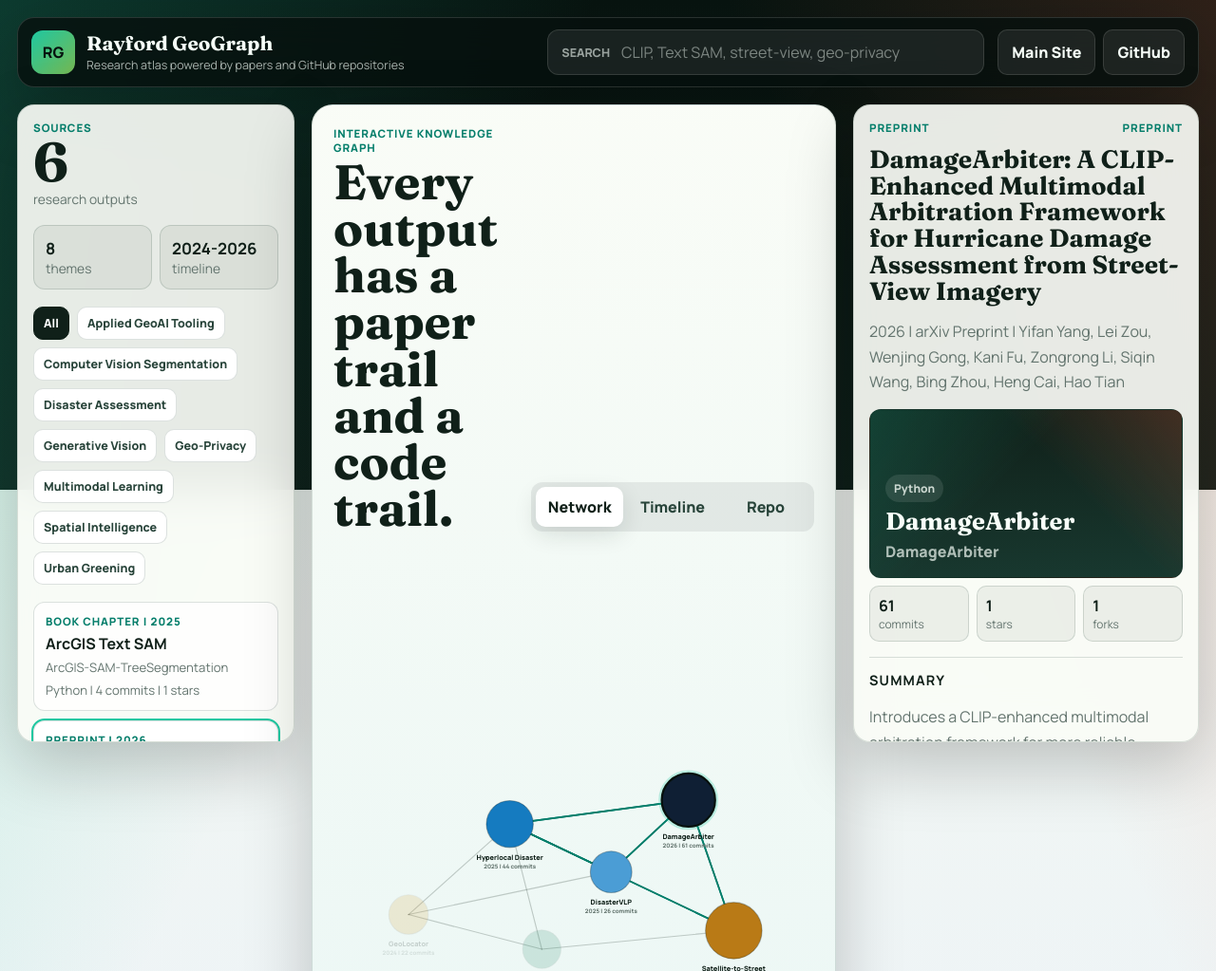
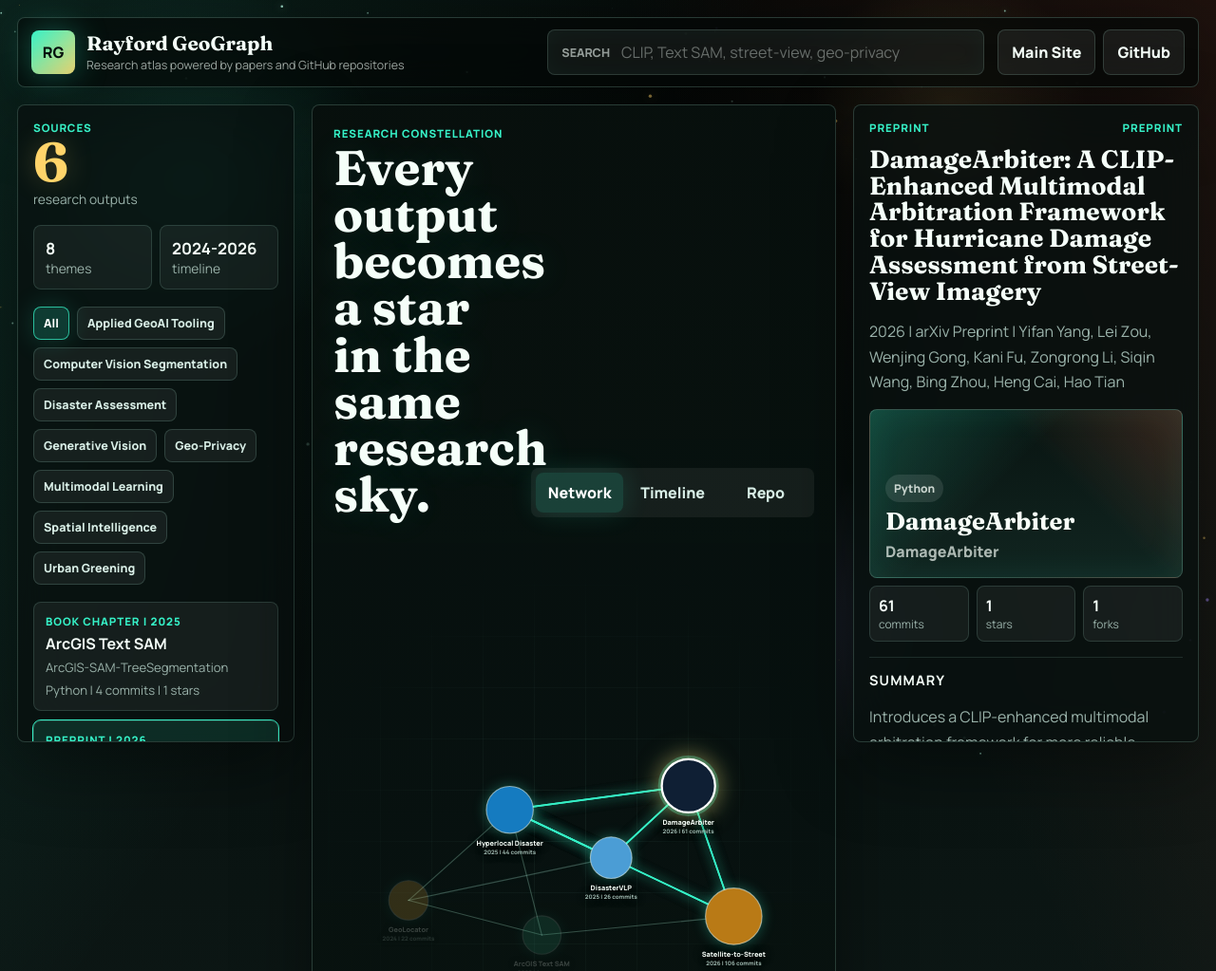
Before and after one commit to rayford295/Rayford-GeoGraph, a website: page index.html in a window 1280 px wide. Shown: the top 1023 px of the page at 95% size. Drawn offline with Linux system fonts and the light colour scheme.

Commit message:
Add starfield Rayford GeoGraph theme

```diff
--- a/data.js
+++ b/data.js
@@ -1,5 +1,5 @@
 window.researchMapData = {
-  "generatedAt": "2026-04-25T17:04:57.772Z",
+  "generatedAt": "2026-04-25T17:11:05.085Z",
   "themes": [
     "All",
     "Applied GeoAI Tooling",
--- a/index.html
+++ b/index.html
@@ -15,6 +15,7 @@
   <link rel="stylesheet" href="./styles.css">
 </head>
 <body>
+  <canvas class="starfield" id="starfield" aria-hidden="true"></canvas>
   <div class="app-shell">
     <header class="topbar">
       <a class="brand" href="#graph" aria-label="Rayford GeoGraph">
@@ -63,8 +64,8 @@
       <section class="graph-stage" id="graph">
         <div class="stage-toolbar">
           <div>
-            <p class="kicker">Interactive Knowledge Graph</p>
-            <h1>Every output has a paper trail and a code trail.</h1>
+            <p class="kicker">Research Constellation</p>
+            <h1>Every output becomes a star in the same research sky.</h1>
           </div>
           <div class="mode-tabs" aria-label="Graph modes">
             <button class="mode-tab active" type="button" data-mode="network">Network</button>
--- a/package.json
+++ b/package.json
@@ -1,5 +1,7 @@
 {
   "name": "rayford-geograph",
+  "displayName": "Rayford GeoGraph",
+  "description": "A star-map style research atlas for Yifan Yang's papers, repositories, datasets, and GeoAI workflows.",
   "private": true,
   "scripts": {
     "build": "node scripts/build-map.js"
--- a/script.js
+++ b/script.js
@@ -5,6 +5,7 @@
   const repoList = document.getElementById("repo-list");
   const searchInput = document.getElementById("search-input");
   const modeTabs = Array.from(document.querySelectorAll(".mode-tab"));
+  const starfield = document.getElementById("starfield");
 
   const themeCount = new Set(data.nodes.flatMap((node) => node.themes)).size;
   const years = data.nodes.map((node) => node.year);
@@ -341,6 +342,61 @@
     renderGraph();
   }
 
+  function initStarfield() {
+    if (!starfield) {
+      return;
+    }
+
+    const context = starfield.getContext("2d");
+    const reducedMotion = window.matchMedia("(prefers-reduced-motion: reduce)").matches;
+    let width = 0;
+    let height = 0;
+    let stars = [];
+
+    function resize() {
+      const ratio = Math.min(window.devicePixelRatio || 1, 2);
+      width = window.innerWidth;
+      height = window.innerHeight;
+      starfield.width = Math.floor(width * ratio);
+      starfield.height = Math.floor(height * ratio);
+      starfield.style.width = width + "px";
+      starfield.style.height = height + "px";
+      context.setTransform(ratio, 0, 0, ratio, 0, 0);
+
+      const count = Math.min(220, Math.floor((width * height) / 5200));
+      stars = Array.from({ length: count }, (_, index) => ({
+        x: Math.random() * width,
+        y: Math.random() * height,
+        radius: index % 9 === 0 ? 1.7 : Math.random() * 1.15 + 0.3,
+        alpha: Math.random() * 0.55 + 0.18,
+        drift: Math.random() * 0.18 + 0.04,
+        tint: index % 11 === 0 ? "255, 212, 106" : index % 7 === 0 ? "168, 140, 255" : "186, 255, 232"
+      }));
+    }
+
+    function draw(time) {
+      context.clearRect(0, 0, width, height);
+      stars.forEach((star) => {
+        const pulse = reducedMotion ? 0 : Math.sin(time * 0.001 * star.drift + star.x) * 0.22;
+        const alpha = Math.max(0.08, star.alpha + pulse);
+        context.beginPath();
+        context.fillStyle = `rgba(${star.tint}, ${alpha})`;
+        context.shadowColor = `rgba(${star.tint}, ${alpha})`;
+        context.shadowBlur = star.radius * 7;
+        context.arc(star.x, star.y, star.radius, 0, Math.PI * 2);
+        context.fill();
+      });
+
+      if (!reducedMotion) {
+        window.requestAnimationFrame(draw);
+      }
+    }
+
+    resize();
+    draw(0);
+    window.addEventListener("resize", resize);
+  }
+
   searchInput.addEventListener("input", (event) => {
     searchTerm = event.target.value;
     renderAll();
@@ -355,6 +411,7 @@
   });
 
   buildFilters();
+  initStarfield();
   renderAll();
   showDetail(data.nodes.find((node) => node.id === selectedNodeId));
 })();
--- a/styles.css
+++ b/styles.css
@@ -1,19 +1,20 @@
 :root {
-  --bg: #07110e;
-  --panel: rgba(250, 252, 247, 0.92);
-  --panel-strong: #fafdff;
-  --ink: #102019;
-  --ink-soft: #28443a;
-  --muted: #63746e;
-  --line: rgba(22, 53, 42, 0.15);
-  --aqua: #1fc7a1;
-  --aqua-deep: #057e6b;
-  --leaf: #76b852;
-  --ember: #e15b3f;
-  --violet: #8d69d2;
-  --gold: #d8a536;
-  --sky: #3d92cf;
-  --shadow: 0 24px 70px rgba(0, 0, 0, 0.22);
+  --void: #050706;
+  --deep: #08110f;
+  --panel: rgba(8, 17, 15, 0.76);
+  --panel-strong: rgba(12, 25, 22, 0.92);
+  --ink: #f5fff9;
+  --ink-soft: #d8eee6;
+  --muted: #9ab2aa;
+  --line: rgba(186, 255, 232, 0.18);
+  --aqua: #36f1c7;
+  --aqua-deep: #14a68d;
+  --leaf: #9ad66d;
+  --ember: #ff6e4d;
+  --violet: #a88cff;
+  --gold: #ffd46a;
+  --sky: #64c7ff;
+  --shadow: 0 24px 80px rgba(0, 0, 0, 0.42);
 }
 
 * {
@@ -30,9 +31,22 @@ body {
   font-family: "Manrope", sans-serif;
   color: var(--ink);
   background:
-    linear-gradient(115deg, rgba(31, 199, 161, 0.22), transparent 34%),
-    linear-gradient(245deg, rgba(225, 91, 63, 0.18), transparent 28%),
-    linear-gradient(180deg, #081410 0%, #10211b 42%, #f2f7f2 42%, #edf3f7 100%);
+    linear-gradient(125deg, rgba(54, 241, 199, 0.12), transparent 38%),
+    linear-gradient(245deg, rgba(255, 110, 77, 0.1), transparent 34%),
+    linear-gradient(180deg, #050706 0%, #08110f 46%, #0d1816 100%);
+  overflow-x: hidden;
+}
+
+body::before {
+  content: "";
+  position: fixed;
+  inset: 0;
+  pointer-events: none;
+  background:
+    radial-gradient(circle at 16% 22%, rgba(54, 241, 199, 0.16), transparent 16%),
+    radial-gradient(circle at 78% 14%, rgba(255, 212, 106, 0.12), transparent 12%),
+    radial-gradient(circle at 64% 82%, rgba(168, 140, 255, 0.14), transparent 16%);
+  mix-blend-mode: screen;
 }
 
 a {
@@ -44,7 +58,18 @@ input {
   font: inherit;
 }
 
+.starfield {
+  position: fixed;
+  inset: 0;
+  width: 100vw;
+  height: 100vh;
+  pointer-events: none;
+  z-index: 0;
+}
+
 .app-shell {
+  position: relative;
+  z-index: 1;
   min-height: 100vh;
   padding: 18px;
 }
@@ -56,12 +81,12 @@ input {
   align-items: center;
   gap: 14px;
   padding: 12px 14px;
-  border: 1px solid rgba(255, 255, 255, 0.14);
-  border-radius: 18px;
-  background: rgba(7, 17, 14, 0.82);
-  color: #f7fff9;
+  border: 1px solid rgba(186, 255, 232, 0.2);
+  border-radius: 8px;
+  background: rgba(5, 9, 8, 0.74);
+  color: var(--ink);
   box-shadow: var(--shadow);
-  backdrop-filter: blur(20px);
+  backdrop-filter: blur(22px);
 }
 
 .brand {
@@ -77,10 +102,13 @@ input {
   height: 46px;
   display: grid;
   place-items: center;
-  border-radius: 12px;
-  background: linear-gradient(135deg, var(--aqua), var(--leaf));
-  color: #06110e;
+  border-radius: 8px;
+  background:
+    linear-gradient(135deg, rgba(54, 241, 199, 0.95), rgba(255, 212, 106, 0.9)),
+    #36f1c7;
+  color: #04100d;
   font-weight: 900;
+  box-shadow: 0 0 34px rgba(54, 241, 199, 0.34);
 }
 
 .brand strong,
@@ -95,7 +123,7 @@ input {
 
 .brand small {
   margin-top: 2px;
-  color: rgba(247, 255, 249, 0.68);
+  color: rgba(245, 255, 249, 0.64);
   font-size: 0.78rem;
 }
 
@@ -106,13 +134,14 @@ input {
   align-items: center;
   gap: 10px;
   padding: 0 14px;
-  border-radius: 12px;
-  background: rgba(255, 255, 255, 0.08);
-  border: 1px solid rgba(255, 255, 255, 0.12);
+  border-radius: 8px;
+  background: rgba(255, 255, 255, 0.06);
+  border: 1px solid rgba(186, 255, 232, 0.16);
+  box-shadow: inset 0 0 24px rgba(54, 241, 199, 0.04);
 }
 
 .search-box span {
-  color: rgba(247, 255, 249, 0.58);
+  color: rgba(245, 255, 249, 0.58);
   font-size: 0.78rem;
   font-weight: 800;
   text-transform: uppercase;
@@ -127,7 +156,7 @@ input {
 }
 
 .search-box input::placeholder {
-  color: rgba(247, 255, 249, 0.45);
+  color: rgba(245, 255, 249, 0.38);
 }
 
 .top-links {
@@ -140,15 +169,23 @@ input {
 .filter-chip,
 .detail-links a {
   text-decoration: none;
-  border-radius: 10px;
+  border-radius: 8px;
   font-weight: 800;
 }
 
 .top-links a {
   padding: 12px 14px;
-  color: #f7fff9;
-  background: rgba(255, 255, 255, 0.08);
-  border: 1px solid rgba(255, 255, 255, 0.12);
+  color: var(--ink);
+  background: rgba(255, 255, 255, 0.07);
+  border: 1px solid rgba(186, 255, 232, 0.16);
+}
+
+.top-links a:hover,
+.filter-chip:hover,
+.repo-card:hover,
+.detail-links a:hover {
+  border-color: rgba(54, 241, 199, 0.58);
+  box-shadow: 0 0 24px rgba(54, 241, 199, 0.12);
 }
 
 .atlas {
@@ -170,18 +207,18 @@ input {
 
 .source-rail,
 .inspector {
-  border-radius: 18px;
+  border-radius: 8px;
   padding: 16px;
   overflow: auto;
   max-height: calc(100vh - 128px);
 }
 
 .graph-stage {
-  border-radius: 22px;
+  border-radius: 8px;
   overflow: hidden;
   background:
-    linear-gradient(180deg, rgba(250, 252, 247, 0.92), rgba(234, 246, 245, 0.92)),
-    #f7fbf7;
+    linear-gradient(180deg, rgba(7, 15, 13, 0.76), rgba(8, 18, 16, 0.84)),
+    #07110e;
 }
 
 .rail-heading {
@@ -198,13 +235,15 @@ input {
   letter-spacing: 0.08em;
   font-size: 0.72rem;
   font-weight: 900;
-  color: var(--aqua-deep);
+  color: var(--aqua);
 }
 
 .rail-heading strong {
   font-family: "Fraunces", serif;
   font-size: 3.6rem;
   line-height: 0.9;
+  color: var(--gold);
+  text-shadow: 0 0 28px rgba(255, 212, 106, 0.25);
 }
 
 .rail-heading span,
@@ -222,9 +261,9 @@ input {
 
 .rail-stats div {
   padding: 12px;
-  border-radius: 12px;
-  background: rgba(16, 32, 25, 0.06);
-  border: 1px solid var(--line);
+  border-radius: 8px;
+  background: rgba(255, 255, 255, 0.05);
+  border: 1px solid rgba(186, 255, 232, 0.14);
 }
 
 .rail-stats strong,
@@ -234,6 +273,7 @@ input {
 
 .rail-stats strong {
   font-size: 1.05rem;
+  color: var(--ink);
 }
 
 .filter-bar {
@@ -245,8 +285,8 @@ input {
 
 .filter-chip {
   appearance: none;
-  border: 1px solid var(--line);
-  background: #ffffff;
+  border: 1px solid rgba(186, 255, 232, 0.16);
+  background: rgba(255, 255, 255, 0.06);
   color: var(--ink-soft);
   padding: 8px 10px;
   font-size: 0.78rem;
@@ -254,9 +294,10 @@ input {
 }
 
 .filter-chip.active {
-  background: #102019;
-  border-color: #102019;
+  background: rgba(54, 241, 199, 0.18);
+  border-color: rgba(54, 241, 199, 0.72);
   color: #ffffff;
+  box-shadow: 0 0 28px rgba(54, 241, 199, 0.18);
 }
 
 .repo-list {
@@ -270,16 +311,17 @@ input {
   gap: 6px;
   width: 100%;
   text-align: left;
-  border: 1px solid var(--line);
-  border-radius: 12px;
+  border: 1px solid rgba(186, 255, 232, 0.14);
+  border-radius: 8px;
   padding: 12px;
-  background: rgba(255, 255, 255, 0.82);
+  background: rgba(255, 255, 255, 0.055);
+  color: var(--ink);
   cursor: pointer;
 }
 
 .repo-card.active {
-  outline: 2px solid var(--aqua);
-  background: #ffffff;
+  outline: 1px solid var(--aqua);
+  background: rgba(54, 241, 199, 0.12);
 }
 
 .repo-card strong {
@@ -301,11 +343,12 @@ input {
 }
 
 .stage-toolbar h1 {
-  max-width: 760px;
+  max-width: 780px;
   margin: 4px 0 0;
   font-family: "Fraunces", serif;
   font-size: clamp(2rem, 4vw, 4.2rem);
   line-height: 0.96;
+  text-shadow: 0 0 36px rgba(54, 241, 199, 0.14);
 }
 
 .mode-tabs {
@@ -313,8 +356,8 @@ input {
   grid-template-columns: repeat(3, 1fr);
   gap: 6px;
   padding: 5px;
-  border-radius: 12px;
-  background: rgba(16, 32, 25, 0.08);
+  border-radius: 8px;
+  background: rgba(255, 255, 255, 0.06);
 }
 
 .mode-tab {
@@ -327,9 +370,9 @@ input {
 }
 
 .mode-tab.active {
-  background: #ffffff;
-  color: var(--ink);
-  box-shadow: 0 8px 24px rgba(16, 32, 25, 0.12);
+  background: rgba(54, 241, 199, 0.16);
+  color: #ffffff;
+  box-shadow: 0 0 28px rgba(54, 241, 199, 0.16);
 }
 
 .graph-wrap {
@@ -337,32 +380,49 @@ input {
   min-height: 650px;
 }
 
+.graph-wrap::before {
+  content: "";
+  position: absolute;
+  inset: 16px;
+  border: 1px solid rgba(186, 255, 232, 0.07);
+  background-image:
+    linear-gradient(rgba(186, 255, 232, 0.06) 1px, transparent 1px),
+    linear-gradient(90deg, rgba(186, 255, 232, 0.06) 1px, transparent 1px);
+  background-size: 54px 54px;
+  mask-image: radial-gradient(circle at center, black, transparent 72%);
+  pointer-events: none;
+}
+
 #graph-svg {
+  position: relative;
   display: block;
   width: 100%;
   height: 650px;
 }
 
 .graph-link {
-  stroke: rgba(16, 32, 25, 0.22);
+  stroke: rgba(186, 255, 232, 0.26);
   stroke-width: 2;
   stroke-linecap: round;
+  filter: drop-shadow(0 0 5px rgba(54, 241, 199, 0.16));
 }
 
 .graph-link.hot {
-  stroke: var(--aqua-deep);
+  stroke: var(--aqua);
   stroke-width: 3;
+  filter: drop-shadow(0 0 10px rgba(54, 241, 199, 0.5));
 }
 
 .graph-link.muted,
 .graph-node.is-muted {
-  opacity: 0.18;
+  opacity: 0.2;
 }
 
 .node-halo {
   fill: transparent;
-  stroke: rgba(31, 199, 161, 0.26);
-  stroke-width: 12;
+  stroke: rgba(54, 241, 199, 0.32);
+  stroke-width: 14;
+  filter: drop-shadow(0 0 18px rgba(54, 241, 199, 0.42));
 }
 
 .graph-node {
@@ -370,20 +430,23 @@ input {
 }
 
 .graph-node circle.core {
-  stroke: rgba(7, 17, 14, 0.28);
+  stroke: rgba(245, 255, 249, 0.52);
   stroke-width: 2;
+  filter: drop-shadow(0 0 12px rgba(54, 241, 199, 0.32));
 }
 
 .graph-node.is-selected circle.core {
-  stroke: #07110e;
+  stroke: #ffffff;
   stroke-width: 4;
+  filter: drop-shadow(0 0 24px rgba(255, 212, 106, 0.58));
 }
 
 .graph-node text {
   pointer-events: none;
-  fill: var(--ink);
+  fill: #f8fff9;
   font-weight: 900;
   font-size: 13px;
+  text-shadow: 0 0 10px rgba(0, 0, 0, 0.85);
 }
 
 .graph-node .node-meta {
@@ -422,15 +485,16 @@ input {
   min-height: 178px;
   align-content: end;
   padding: 16px;
-  border-radius: 12px;
-  border: 1px solid rgba(16, 32, 25, 0.22);
+  border-radius: 8px;
+  border: 1px solid rgba(186, 255, 232, 0.22);
   text-decoration: none;
   color: #f8fff9;
   background:
-    linear-gradient(135deg, rgba(31, 199, 161, 0.2), transparent 42%),
-    linear-gradient(225deg, rgba(225, 91, 63, 0.24), transparent 38%),
-    linear-gradient(180deg, #102019, #18382f);
+    linear-gradient(135deg, rgba(54, 241, 199, 0.22), transparent 42%),
+    linear-gradient(225deg, rgba(255, 110, 77, 0.2), transparent 38%),
+    linear-gradient(180deg, rgba(9, 21, 18, 0.95), rgba(18, 39, 34, 0.95));
   overflow: hidden;
+  box-shadow: inset 0 0 36px rgba(54, 241, 199, 0.08);
 }
 
 .repo-art span {
@@ -463,10 +527,10 @@ input {
 }
 
 .repo-metrics div {
-  border-radius: 10px;
+  border-radius: 8px;
   padding: 9px;
-  background: rgba(16, 32, 25, 0.06);
-  border: 1px solid var(--line);
+  background: rgba(255, 255, 255, 0.055);
+  border: 1px solid rgba(186, 255, 232, 0.14);
 }
 
 .repo-metrics strong,
@@ -480,7 +544,7 @@ input {
 }
 
 .detail-section {
-  border-top: 1px solid var(--line);
+  border-top: 1px solid rgba(186, 255, 232, 0.12);
   padding-top: 14px;
   margin-top: 14px;
 }
@@ -503,12 +567,12 @@ input {
 .detail-links a {
   display: inline-flex;
   align-items: center;
-  border: 1px solid var(--line);
-  border-radius: 10px;
+  border: 1px solid rgba(186, 255, 232, 0.16);
+  border-radius: 8px;
   padding: 8px 10px;
   font-size: 0.78rem;
   font-weight: 800;
-  background: #ffffff;
+  background: rgba(255, 255, 255, 0.06);
 }
 
 .detail-links a {
```
